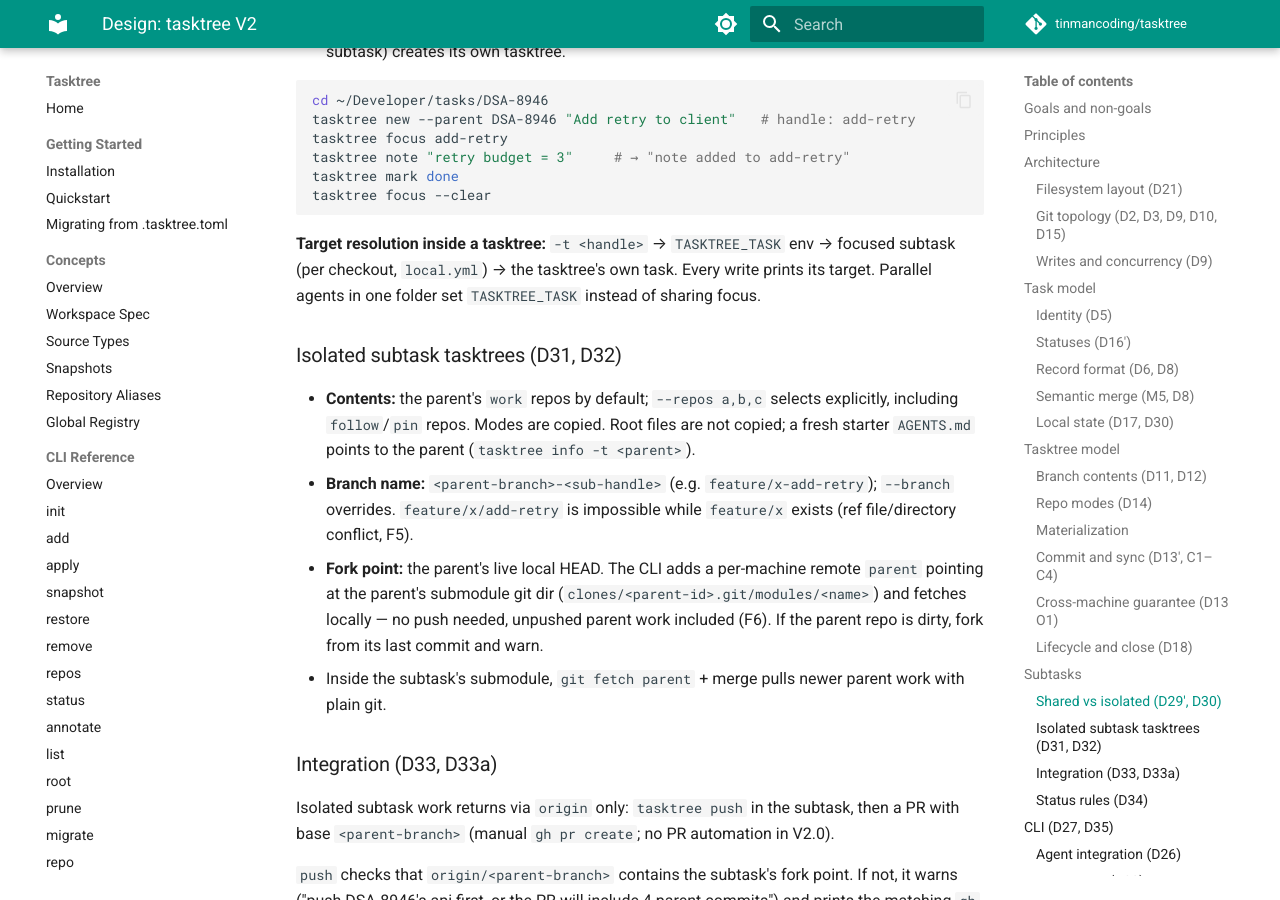
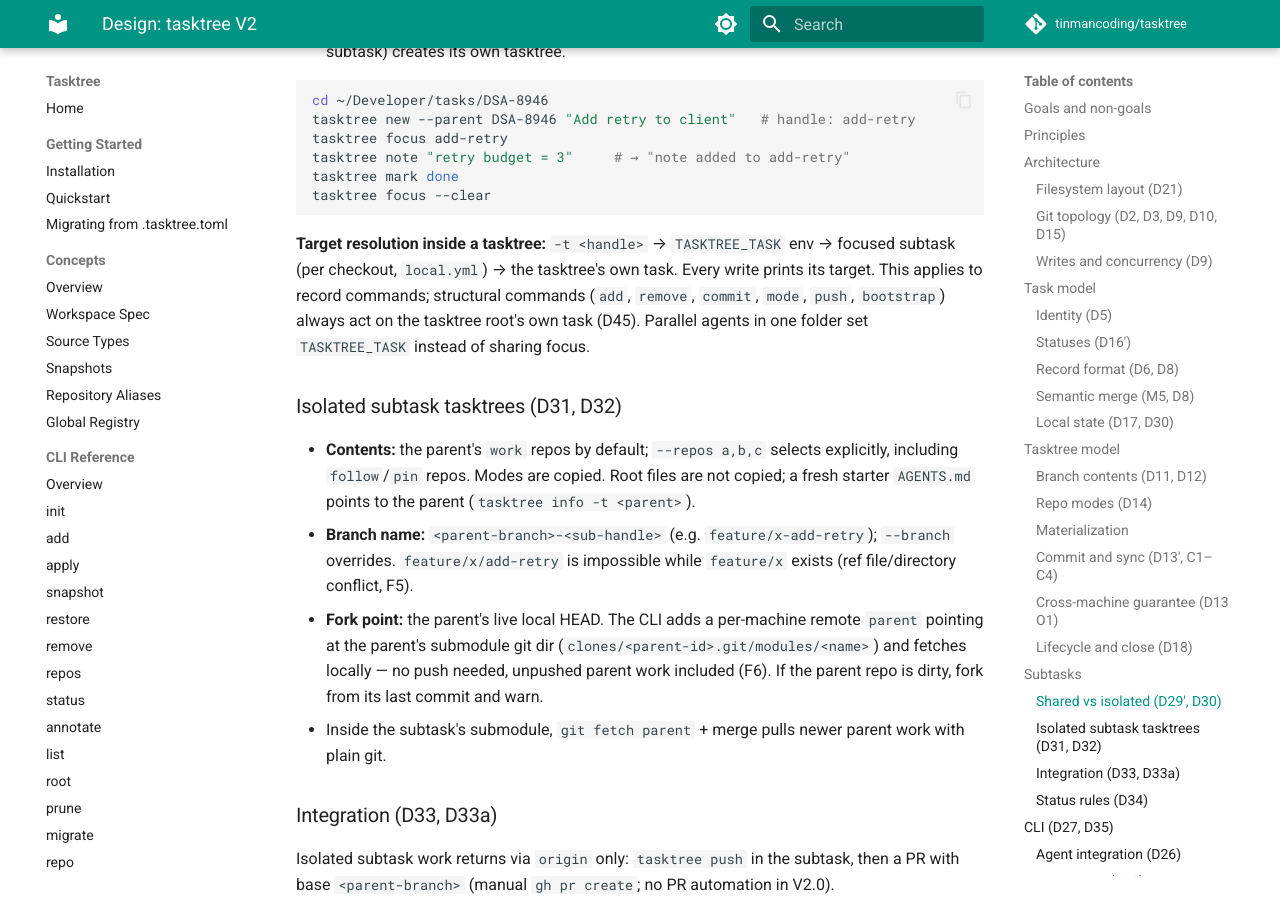
Before and after one commit to tinmancoding/tasktree, an MkDocs documentation site: the page built from docs/design/tasktree-v2.md, in a window 1280 px wide and 900 px high, scrolled down 8575 px. Built offline with MkDocs 1.6.1 and Material for MkDocs 9.7.7, drawn with Linux system fonts in a browser that asks for light colours; comment, search, counter and statistics services are not loaded; some of the changed text lies outside the part shown.

Commit message:
docs: push defaults to work repos; structural commands ignore focus

```diff
--- a/docs/design/tasktree-v2.md
+++ b/docs/design/tasktree-v2.md
@@ -1,6 +1,6 @@
 # Design: tasktree V2
 
-Status: **Accepted** (design interview, decisions D1–D43)
+Status: **Accepted** (design interview, decisions D1–D45)
 Supersedes: the workspace-centric V1 model (`Tasktree.yml` + plain folders + registry)
 
 V2 turns tasktree into a single personal tool for **task management + multi-repo workspace
@@ -353,6 +353,8 @@ tasktree focus --clear
 
 **Target resolution inside a tasktree:** `-t <handle>` → `TASKTREE_TASK` env → focused
 subtask (per checkout, `local.yml`) → the tasktree's own task. Every write prints its target.
+This applies to record commands; structural commands (`add`, `remove`, `commit`, `mode`,
+`push`, `bootstrap`) always act on the tasktree root's own task (D45).
 Parallel agents in one folder set `TASKTREE_TASK` instead of sharing focus.
 
 ### Isolated subtask tasktrees (D31, D32)
@@ -577,3 +579,5 @@ Checked against git 2.53.0:
 | D41 | Walking-skeleton milestone S precedes M1; M1/M2 reduced accordingly |
 | D42 | Development binary is `tt2` (revises D37); `tt` stays the V1 alias |
 | D43 | `import` derives branch and mode from each checkout's current state, not the V1 spec; orphan cleanup moves from M2 to M4 (`doctor`); M3 rollout: dry-run → backup → one small workspace → `--all` |
+| D44 | `push` without arguments pushes only `work` repos and checks protected branches for all selected repos before pushing any; `follow`/`pin` repos are pushed only when named |
+| D45 | Structural commands (`add`, `remove`, `commit`, `mode`, `push`, `bootstrap`) always act on the tasktree root's own task; `focus`/`TASKTREE_TASK` retarget only record commands (refines D30) |
```
